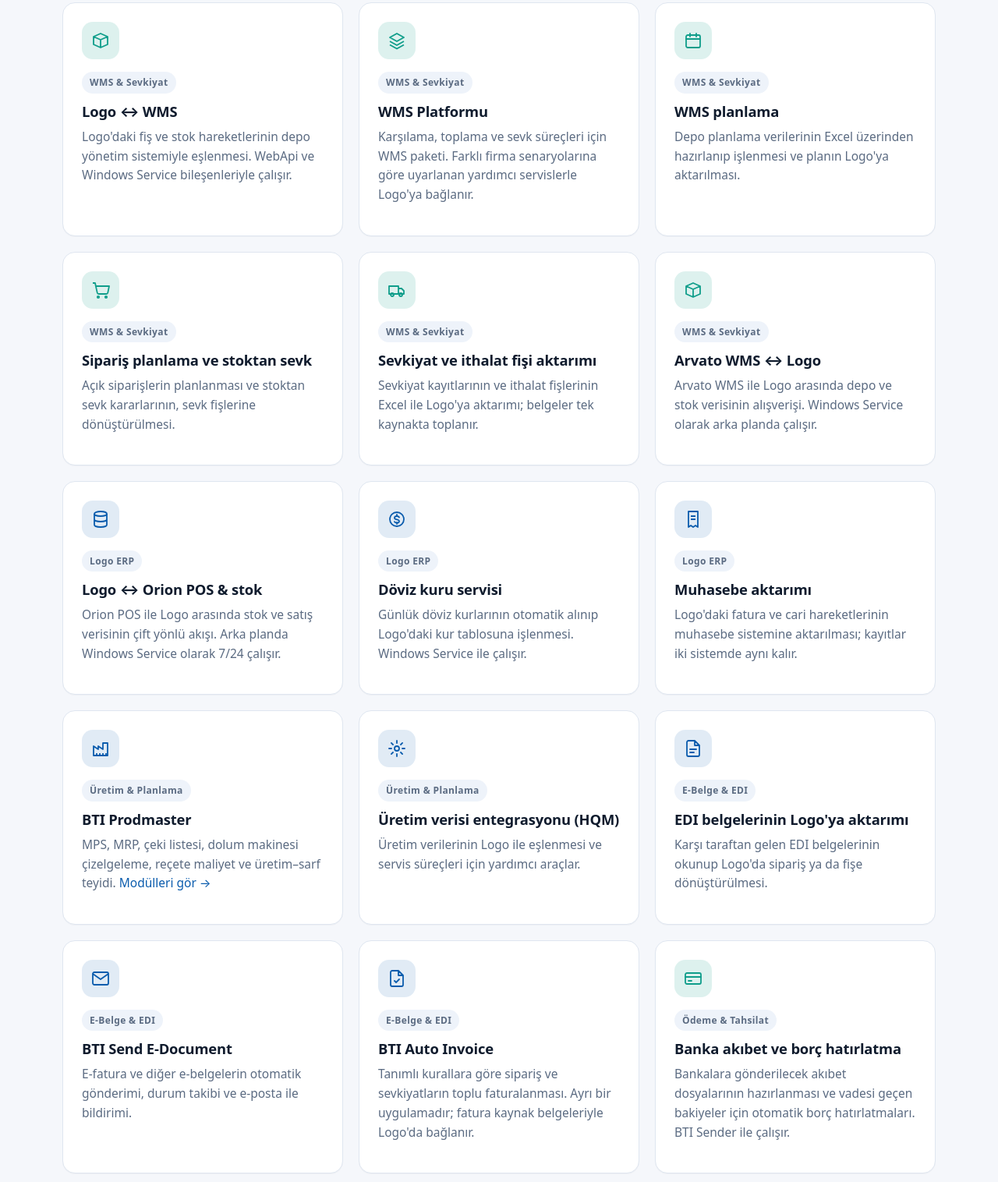
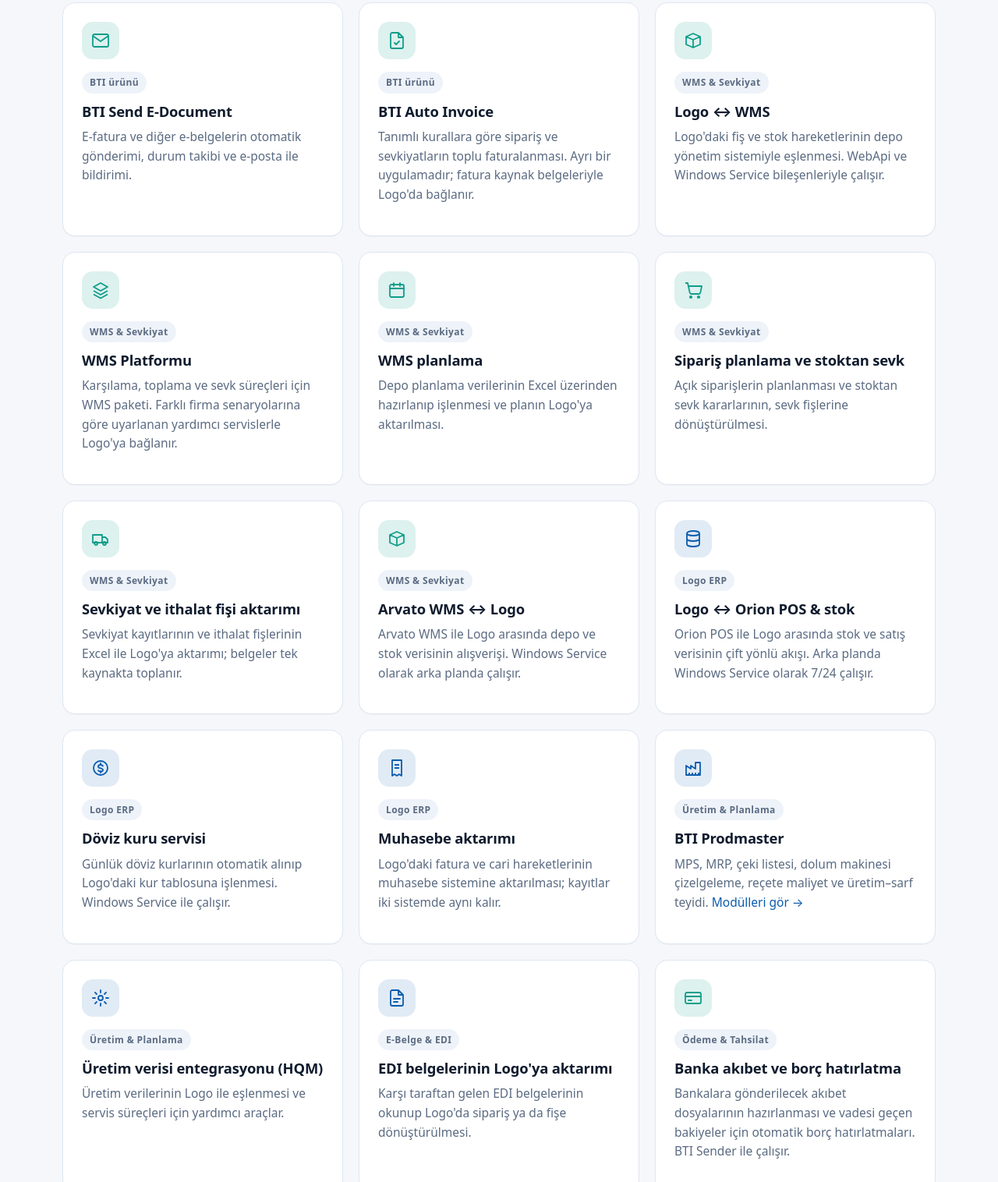
Before and after one commit to btilogo/btilogo.github.io, a plain HTML site: page entegrasyonlar.html in a window 1280 px wide. Shown: the part 608-2124 px from the top of the page at 78% size. Drawn offline with Linux system fonts and the light colour scheme.

Commit message:
feat(site): BTI Send E-Document ve BTI Auto Invoice kataloğun başına alındı

```diff
--- a/entegrasyonlar.html
+++ b/entegrasyonlar.html
@@ -94,6 +94,20 @@
         <p class="count" data-count aria-live="polite">27 entegrasyon gösteriliyor</p>
 
         <div class="grid grid-3" data-catalog>
+          <!-- BTI ürünleri -->
+                    <article class="card" data-category="E-Belge &amp; EDI">
+            <span class="card-icon teal"><svg class="icon" aria-hidden="true"><use href="#i-mail"/></svg></span>
+            <span class="tag">BTI ürünü</span>
+            <h3>BTI Send E-Document</h3>
+            <p>E-fatura ve diğer e-belgelerin otomatik gönderimi, durum takibi ve e-posta ile bildirimi.</p>
+          </article>
+                    <article class="card" data-category="E-Belge &amp; EDI">
+            <span class="card-icon teal"><svg class="icon" aria-hidden="true"><use href="#i-sign"/></svg></span>
+            <span class="tag">BTI ürünü</span>
+            <h3>BTI Auto Invoice</h3>
+            <p>Tanımlı kurallara göre sipariş ve sevkiyatların toplu faturalanması. Ayrı bir uygulamadır; fatura kaynak belgeleriyle Logo'da bağlanır.</p>
+          </article>
+
           <!-- WMS & Sevkiyat -->
           <article class="card" data-category="WMS &amp; Sevkiyat">
             <span class="card-icon teal"><svg class="icon" aria-hidden="true"><use href="#i-box"/></svg></span>
@@ -174,18 +188,6 @@
             <span class="tag">E-Belge &amp; EDI</span>
             <h3>EDI belgelerinin Logo'ya aktarımı</h3>
             <p>Karşı taraftan gelen EDI belgelerinin okunup Logo'da sipariş ya da fişe dönüştürülmesi.</p>
-          </article>
-          <article class="card" data-category="E-Belge &amp; EDI">
-            <span class="card-icon"><svg class="icon" aria-hidden="true"><use href="#i-mail"/></svg></span>
-            <span class="tag">E-Belge &amp; EDI</span>
-            <h3>BTI Send E-Document</h3>
-            <p>E-fatura ve diğer e-belgelerin otomatik gönderimi, durum takibi ve e-posta ile bildirimi.</p>
-          </article>
-          <article class="card" data-category="E-Belge &amp; EDI">
-            <span class="card-icon"><svg class="icon" aria-hidden="true"><use href="#i-sign"/></svg></span>
-            <span class="tag">E-Belge &amp; EDI</span>
-            <h3>BTI Auto Invoice</h3>
-            <p>Tanımlı kurallara göre sipariş ve sevkiyatların toplu faturalanması. Ayrı bir uygulamadır; fatura kaynak belgeleriyle Logo'da bağlanır.</p>
           </article>
 
           <!-- Ödeme & Tahsilat -->
```
